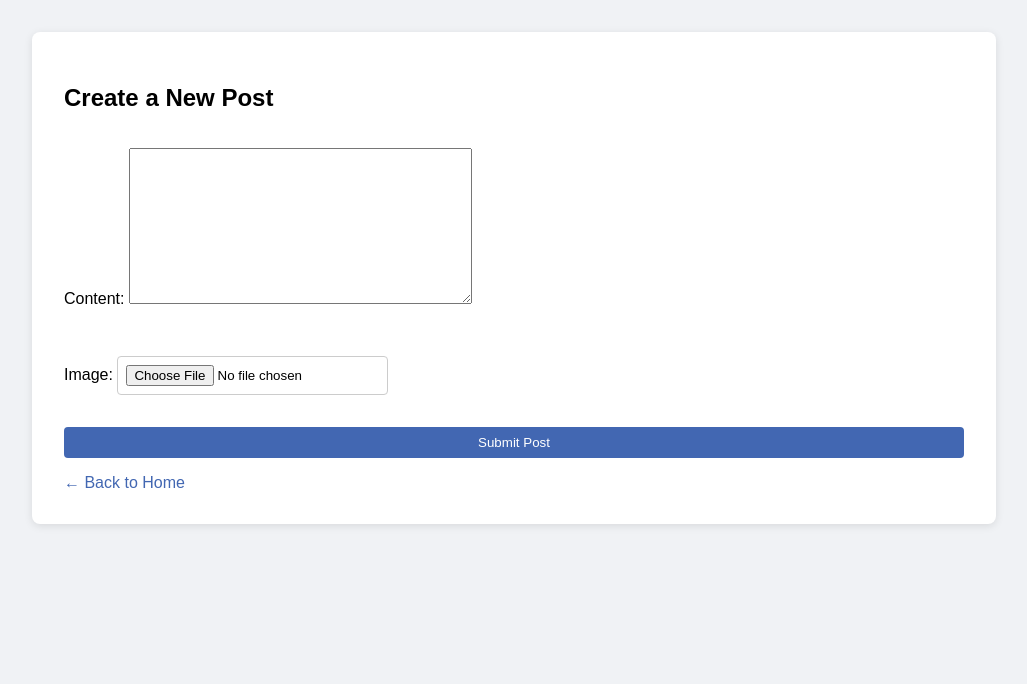
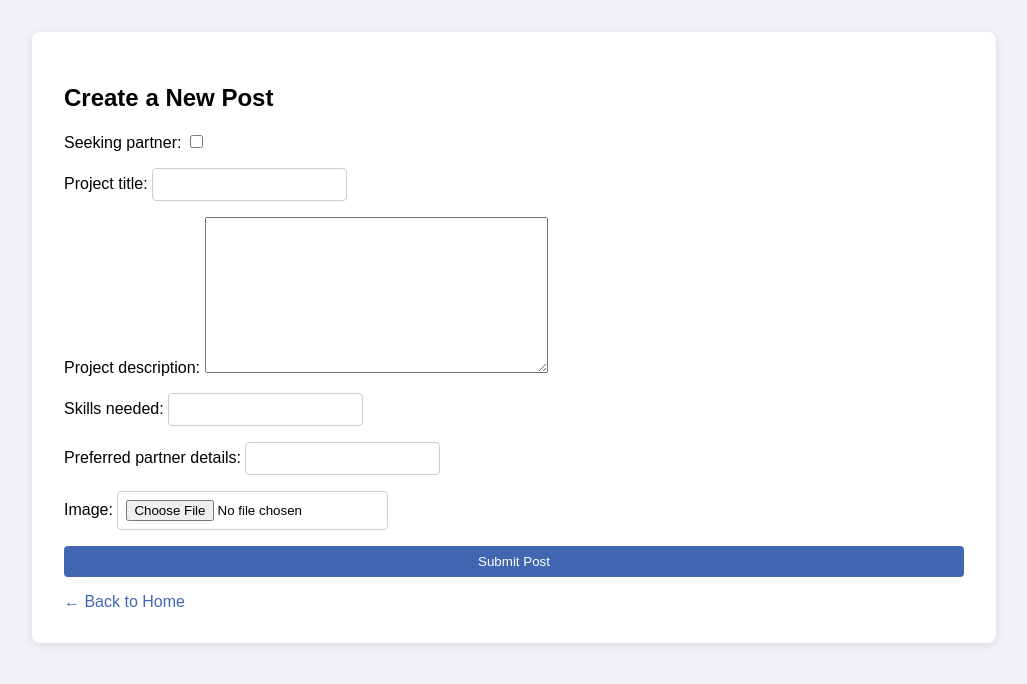
Before and after one commit to Kanval87/humtumcollaboration, a Django app: page /create_post/ in a window 1280 px wide. Shown: the part 69-753 px from the top of the page, without its empty margins (126-1153 px from the left). Run offline with Django 5.2, Linux system fonts and the light colour scheme; the visitor is signed in with stand-in values (Sample User, id 1).

Commit message:
made create post seprate module added/removed fields accrodingly

```diff
--- a/posts/forms.py
+++ b/posts/forms.py
@@ -11,4 +11,8 @@ class SignUpForm(UserCreationForm):
 class PostForm(forms.ModelForm):
     class Meta:
         model = Post
-        fields = ['content', 'image']
+        fields = [
+            'image',
+            'seeking_partner', 'project_title', 'project_description',
+            'skills_needed', 'preferred_partner_details'
+        ]
--- a/posts/models.py
+++ b/posts/models.py
@@ -11,9 +11,14 @@ class Profile(models.Model):
 
 class Post(models.Model):
     author = models.ForeignKey(User, on_delete=models.CASCADE)
-    content = models.TextField()
     created_at = models.DateTimeField(auto_now_add=True)
+    # New fields for group project partner seeking
+    seeking_partner = models.BooleanField(default=False)
+    project_title = models.CharField(max_length=100, blank=True)
+    project_description = models.TextField(blank=True)
+    skills_needed = models.CharField(max_length=200, blank=True)
+    preferred_partner_details = models.CharField(max_length=200, blank=True)
     image = models.ImageField(upload_to='posts/', blank=True, null=True)
 
     def __str__(self):
-        return f"{self.author.username}: {self.content[:30]}"
+        return f"{self.author.username}: {self.project_title[:30]}"
--- a/templates/create_post.html
+++ b/templates/create_post.html
@@ -3,7 +3,13 @@
 <h2>Create a New Post</h2>
 <form method="post" enctype="multipart/form-data">
     {% csrf_token %}
-    {{ form.as_p }}
+    {{ form.non_field_errors }}
+    <div>{{ form.seeking_partner.label_tag }} {{ form.seeking_partner }}</div>
+    <div>{{ form.project_title.label_tag }} {{ form.project_title }}</div>
+    <div>{{ form.project_description.label_tag }} {{ form.project_description }}</div>
+    <div>{{ form.skills_needed.label_tag }} {{ form.skills_needed }}</div>
+    <div>{{ form.preferred_partner_details.label_tag }} {{ form.preferred_partner_details }}</div>
+    <div>{{ form.image.label_tag }} {{ form.image }}</div>
     <button type="submit">Submit Post</button>
 </form>
 <a href="{% url 'home' %}" style="display:inline-block;margin-top:1rem;">&larr; Back to Home</a>
```
Also changed, not shown: templates/home.html (+32 -2 lines), posts/migrations/0002_post_preferred_partner_details_and_more.py (added), posts/migrations/0003_remove_post_content.py (added).
